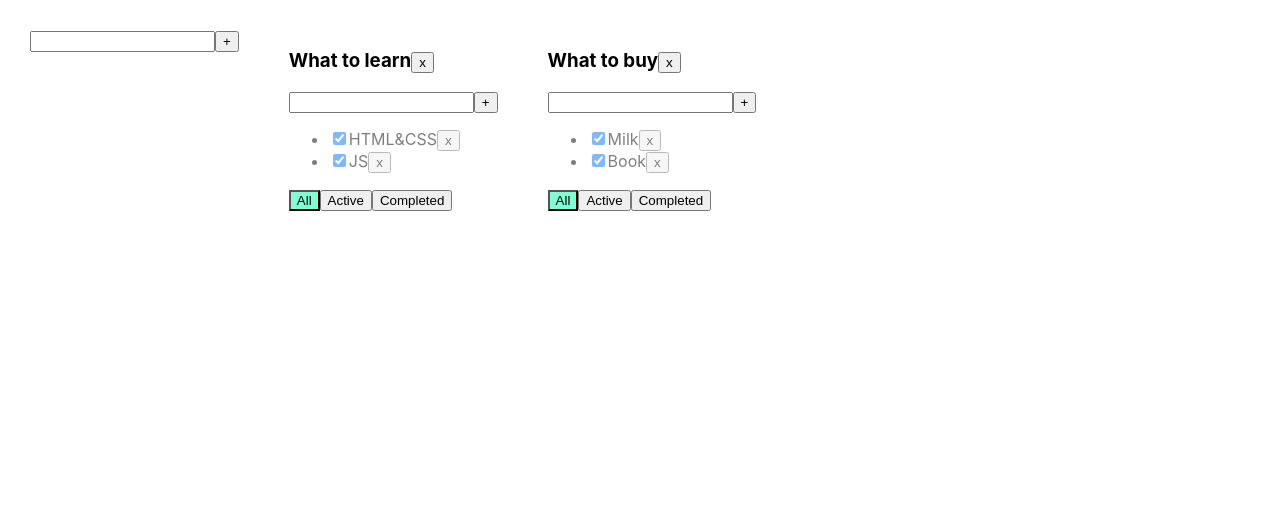
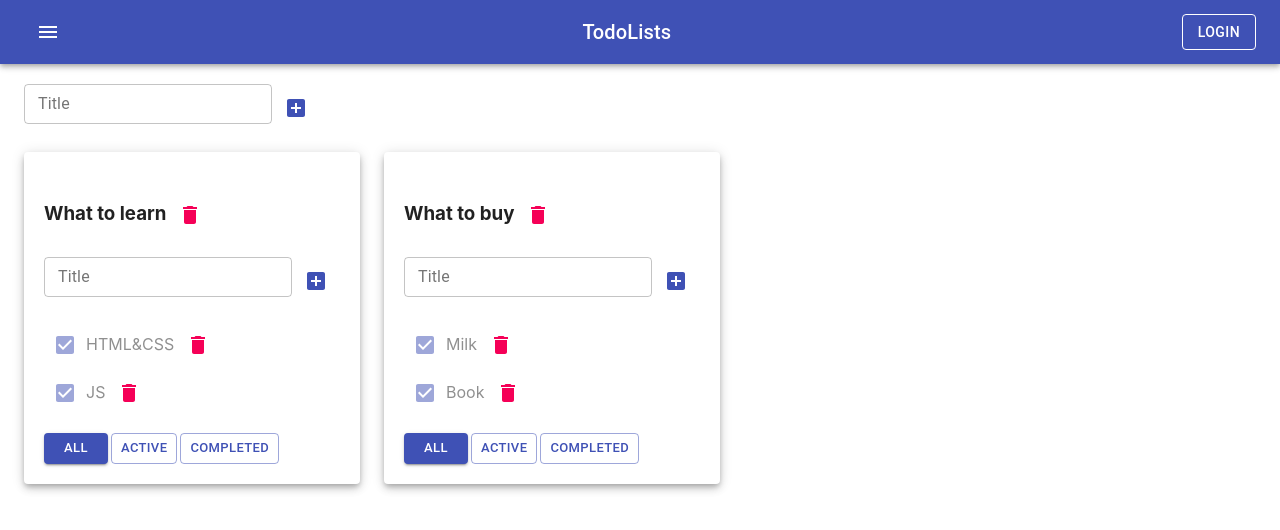
Before and after one commit to mskuratova/todolist2, a React (Create React App) app: page / in a window 1280 px wide. Shown: the top 530 px of the page. Built offline with nearby package versions, Linux system fonts and the light colour scheme.

Commit message:
7 урок

```diff
--- a/package.json
+++ b/package.json
@@ -3,6 +3,8 @@
   "version": "0.1.0",
   "private": true,
   "dependencies": {
+    "@material-ui/core": "^4.11.4",
+    "@material-ui/icons": "^4.11.2",
     "@testing-library/jest-dom": "^5.11.4",
     "@testing-library/react": "^11.1.0",
     "@testing-library/user-event": "^12.1.10",
--- a/src/AddItemForm.tsx
+++ b/src/AddItemForm.tsx
@@ -1,4 +1,6 @@
 import React, {ChangeEvent, KeyboardEvent, useState} from "react";
+import {IconButton, Input, InputAdornment, TextField} from "@material-ui/core";
+import {AddBox, Delete} from "@material-ui/icons";
 
 type AddItemFormPropsType = {
     addItem: (title: string) => void
@@ -26,18 +28,22 @@ function AddItemForm (props: AddItemFormPropsType) {
             addItem()
         }
     }
-    const errorMessage = error
-        ? <div className="error-message">"Title is required!"</div>
-        : null
 
     return (
         <div>
-            <input className={error ? "error" : ""}
-                   value={title}
-                   onChange={onChangeHandler}
-                   onKeyPress={onKeyPressAddItem}/>
-            <button onClick={addItem}>+</button>
-            {errorMessage}
+            <TextField
+                variant={"outlined"}
+                error={error}
+                value={title}
+                onChange={onChangeHandler}
+                onKeyPress={onKeyPressAddItem}
+                label={"Title"}
+                helperText={error && "Title is required!"}
+                size={"small"}
+            />
+            <IconButton onClick={addItem} color={"primary"}>
+                <AddBox/>
+            </IconButton>
         </div>
     )
 }
--- a/src/App.css
+++ b/src/App.css
@@ -1,11 +1,11 @@
-.App {
-  padding: 30px;
-  display: flex;
-}
+/*.App {*/
+/*  padding: 30px;*/
+/*  display: flex;*/
+/*}*/
 
-.App > div {
-  margin-right: 50px;
-}
+/*.App > div {*/
+/*  margin-right: 50px;*/
+/*}*/
 
 .is-done {
   opacity: 0.5;
--- a/src/App.tsx
+++ b/src/App.tsx
@@ -3,6 +3,8 @@ import './App.css';
 import Todolist, {TaskType} from "./Todolist";
 import {v1} from "uuid";
 import AddItemForm from "./AddItemForm";
+import {AppBar, Container, IconButton, Paper, Toolbar, Typography, Button, Grid} from "@material-ui/core";
+import {Menu} from "@material-ui/icons";
 
 export type FilterValuesType = "all" | "active" | "completed";
 type TodolistType = {
@@ -100,8 +102,10 @@ export function App() {
 
 
     const todoListComponents = todoList.map(tl => {
-
-            return <Todolist key={tl.id}
+        return (
+                <Grid item key={tl.id}>
+                    <Paper elevation={5} style={{padding:"20px"}}>
+                        <Todolist
                             id={tl.id}
                             title={tl.title}
                             tasks={getTasksForTodoList(tl)}
@@ -113,17 +117,37 @@ export function App() {
                             removeTodolist={removeTodolist}
                             changeTaskTitle={changeTaskTitle}
                             changeTodoListTitle={changeTodoListTitle}
-
-
                         />
+                    </Paper>
+                </Grid>
+            )
         }
     )
 
 
     return (
         <div className="App">
+            <AppBar position={"static"}>
+                <Toolbar style={{justifyContent:"space-between"}}>
+                    <IconButton color={'inherit'}>
+                        <Menu />
+                    </IconButton>
+                    <Typography variant={"h6"}>
+                        TodoLists
+                    </Typography>
+                    <Button color={"inherit"} variant={"outlined"}>Login</Button>
+                </Toolbar>
+            </AppBar>
+            <Container fixed>
+                <Grid container style={{padding:"20px 0px"} }>
                     <AddItemForm addItem={addTodoList} />
+                </Grid>
+                <Grid container spacing={3}>
                     {todoListComponents}
+                </Grid>
+
+                {/*{todoListComponents}*/}
+            </Container>
         </div>
     );
 }
--- a/src/EditableSpan.tsx
+++ b/src/EditableSpan.tsx
@@ -1,4 +1,5 @@
 import React, {ChangeEvent, useState} from "react";
+import {TextField} from "@material-ui/core";
 
 type EditableSpanPropsType ={
     title:string
@@ -18,11 +19,19 @@ function EditableSpan(props:EditableSpanPropsType) {
     }
     return (
         editMode
-        ? <input value={title}
-                 autoFocus
-                 onChange={onChangeTitle}
-                 onBlur={offEditMode}
+            ? <TextField
+            color={"primary"}
+            variant={"standard"}
+            value={title}
+            autoFocus
+            onChange={onChangeTitle}
+            onBlur={offEditMode}
             />
+        // ? <input value={title}
+        //          autoFocus
+        //          onChange={onChangeTitle}
+        //          onBlur={offEditMode}
+        //     />
         :<span onDoubleClick={onEditMode}>{props.title}</span>
     )
 }
--- a/src/Todolist.tsx
+++ b/src/Todolist.tsx
@@ -2,6 +2,8 @@ import React, {ChangeEvent} from "react";
 import {FilterValuesType} from "./App";
 import AddItemForm from "./AddItemForm";
 import EditableSpan from "./EditableSpan";
+import {Button, Checkbox, IconButton} from "@material-ui/core";
+import {Delete} from "@material-ui/icons";
 
 export type TaskType = {
     id: string,
@@ -37,39 +39,45 @@ function Todolist(props: PropsType) {
     return <div>
         <h3>
             <EditableSpan title={props.title} changeTitle={changeTodoListTitle} />
-            <button onClick={removeTodolist}>x</button>
+            <IconButton onClick={removeTodolist} color={"secondary"}><Delete/></IconButton>
         </h3>
         <AddItemForm addItem={addTask} />
-        <ul>
+        <ul style={{listStyle:"none", paddingLeft:"0px"}}>
             {
-
                 props.tasks.map(t => {
-
                     const onClickHandler = () => props.removeTask(t.id, props.id)
                     const changeTaskStatus = (e: ChangeEvent<HTMLInputElement>) => props.changeTaskStatus(t.id, e.currentTarget.checked, props.id)
                     const changeTaskTitle = (title:string) => props.changeTaskTitle(t.id, title, props.id)
                     return (
-                        <li className={t.isDone ? "is-done" : ""} key={t.id}>
-                            <input onChange={changeTaskStatus}
-                                   type="checkbox" checked={t.isDone}/>
-                            {/*<span>{t.title}</span>*/}
+                        <li key={t.id}>
+                            <span className={t.isDone ? "is-done" : ""}>
+                                <Checkbox
+                                    color={"primary"}
+                                    onChange={changeTaskStatus}
+                                    checked={t.isDone}
+                                />
+                            {/*<input onChange={changeTaskStatus}*/}
+                            {/*       type="checkbox" checked={t.isDone}/>*/}
                             <EditableSpan title={t.title} changeTitle={changeTaskTitle}/>
-                            <button onClick={onClickHandler}>x</button>
+                            </span>
+                            <IconButton onClick={onClickHandler} color={"secondary"}>
+                                <Delete/>
+                            </IconButton>
                         </li>
                     )
                 })
             }
         </ul>
         <div>
-            <button className={props.filter === "all" ? "active-filter" : ""}
+            <Button size={"small"} variant={props.filter === "all" ? "contained" : "outlined"} color={"primary"}
                     onClick={setAllClickHandler}>All
-            </button>
-            <button className={props.filter === "active" ? "active-filter" : ""}
+            </Button>
+            <Button size={"small"} variant={props.filter === "active" ? "contained" : "outlined"} color={"primary"} style={{marginLeft: "3px"}}
                     onClick={setActiveClickHandler}>Active
-            </button>
-            <button className={props.filter === "completed" ? "active-filter" : ""}
+            </Button>
+            <Button size={"small"} variant={props.filter === "completed" ? "contained" : "outlined"} color={"primary"} style={{marginLeft: "3px"}}
                     onClick={setCompletedClickHandler}>Completed
-            </button>
+            </Button>
         </div>
     </div>
 
```
Also changed, not shown: 1 other file (tests, documents, lock files or other folders). Lines whose indentation alone changed are shown as unchanged.
